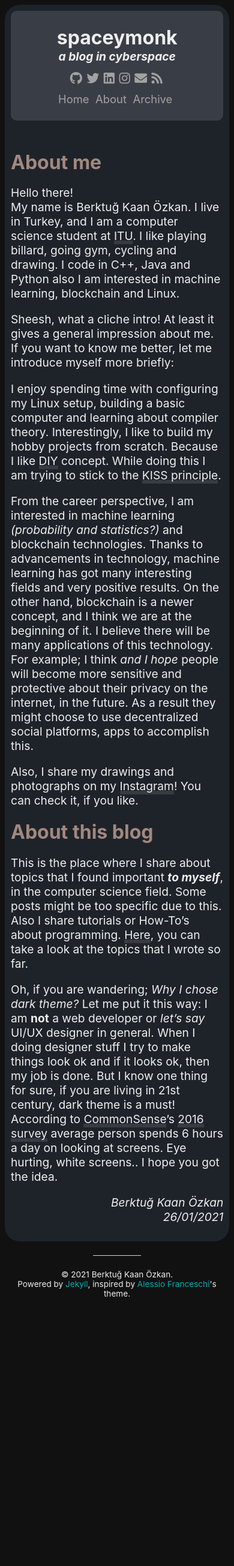
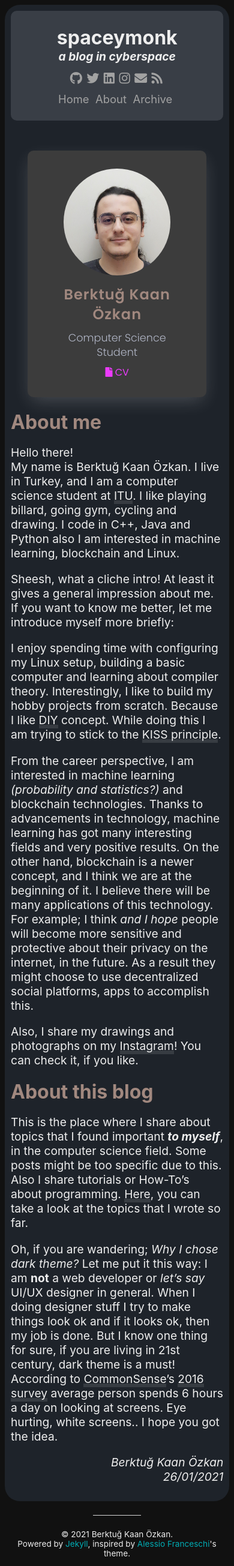
Before and after one commit to spaceymonk/spaceymonk.github.io, a Jekyll site: the page built from about.md, in a window 390 px wide. Shown: the whole page at 60% size. Built offline with Jekyll 4.4.1, drawn with Linux system fonts in a browser that asks for light colours; nearby versions of some CDN libraries; before the commit the page ends 2178 px from its top, so only the background shows below that.

Commit message:
profile image added

```diff
--- /dev/null
+++ b/_includes/avatar.html
@@ -0,0 +1,8 @@
+<div class="avatar-container">
+	<div class="avatar-card">
+		<img src="/assets/img/profile.jpg" alt="Berktuğ Kaan Özkan">
+		<h1>Berktuğ&nbsp;Kaan Özkan</h1>
+        <h2>Computer Science Student</h2>
+        <a href="#"><i class="fas fa-file"></i> CV</a>
+	</div>
+</div>
--- /dev/null
+++ b/_sass/avatar.scss
@@ -0,0 +1,58 @@
+@import url("https://fonts.googleapis.com/css?family=Poppins:300,400,600");
+
+// color map
+$COLOR: (
+	prime: #ec3bfc,
+	dark: #3c3c3c,
+	grey: #dddfe6,
+	white: #f9f9f9
+);
+
+// color function
+@function color($color) {
+	@return map-get($COLOR, $color);
+}
+
+.avatar-container {
+	margin: auto 20%;
+	font-family: "Poppins", Arial, san-serif;
+	line-height: 1.4;
+	display: flex;
+	justify-content: center;
+	align-items: center;
+	height: 100%;
+}
+
+// styles
+.avatar-card {
+	background: color(dark);
+	background-size: contain;
+	border-radius: 10px;
+	box-shadow: 0 10px 30px -5px rgba(color(white), 0.2);
+	text-align: center;
+	padding: 30px 60px;
+	img {
+		background-color: color(grey);
+        max-width: 100%;
+        height: auto;
+		border-radius: 50%;
+		margin: auto auto 15px;
+		display: block;
+	}
+	h1 {
+		font-size: 1.5rem;
+		margin: 10px auto 10px;
+        letter-spacing: 1px;
+        max-width: 100%;
+	}
+	h2 {
+		font-size: 1.10rem;
+		font-weight: 300;
+		margin: 10px auto;
+		color: darken(color(grey), 15);
+    }
+    a {
+        text-decoration: none;
+        color: color(prime);
+    }
+}
--- a/_sass/mobile.scss
+++ b/_sass/mobile.scss
@@ -1,4 +1,4 @@
-@media (max-width: 768px){
+@media (max-width: 769px){
     html{
         overflow-y: auto;
     }
@@ -49,4 +49,7 @@
         padding-left: 8px;
         padding-right: 0px;
     }
+    .avatar-container{
+        margin: auto 5%;
+    }
 }
--- a/about.md
+++ b/about.md
@@ -2,6 +2,8 @@
 layout: default
 title: About
 ---
+
+{% include avatar.html %}
 
 # About me
 Hello there!
--- a/assets/css/main.scss
+++ b/assets/css/main.scss
@@ -1,4 +1,4 @@
 ---
 ---
 
-@import "base", "typography", "header", "post", "home", "footer", "paginator", "scrollbar", "related-posts", "mobile";
+@import "base", "typography", "header", "post", "home", "footer", "paginator", "scrollbar", "related-posts", "mobile", "avatar";
```
Also changed, not shown: assets/img/profile.jpg (added).
